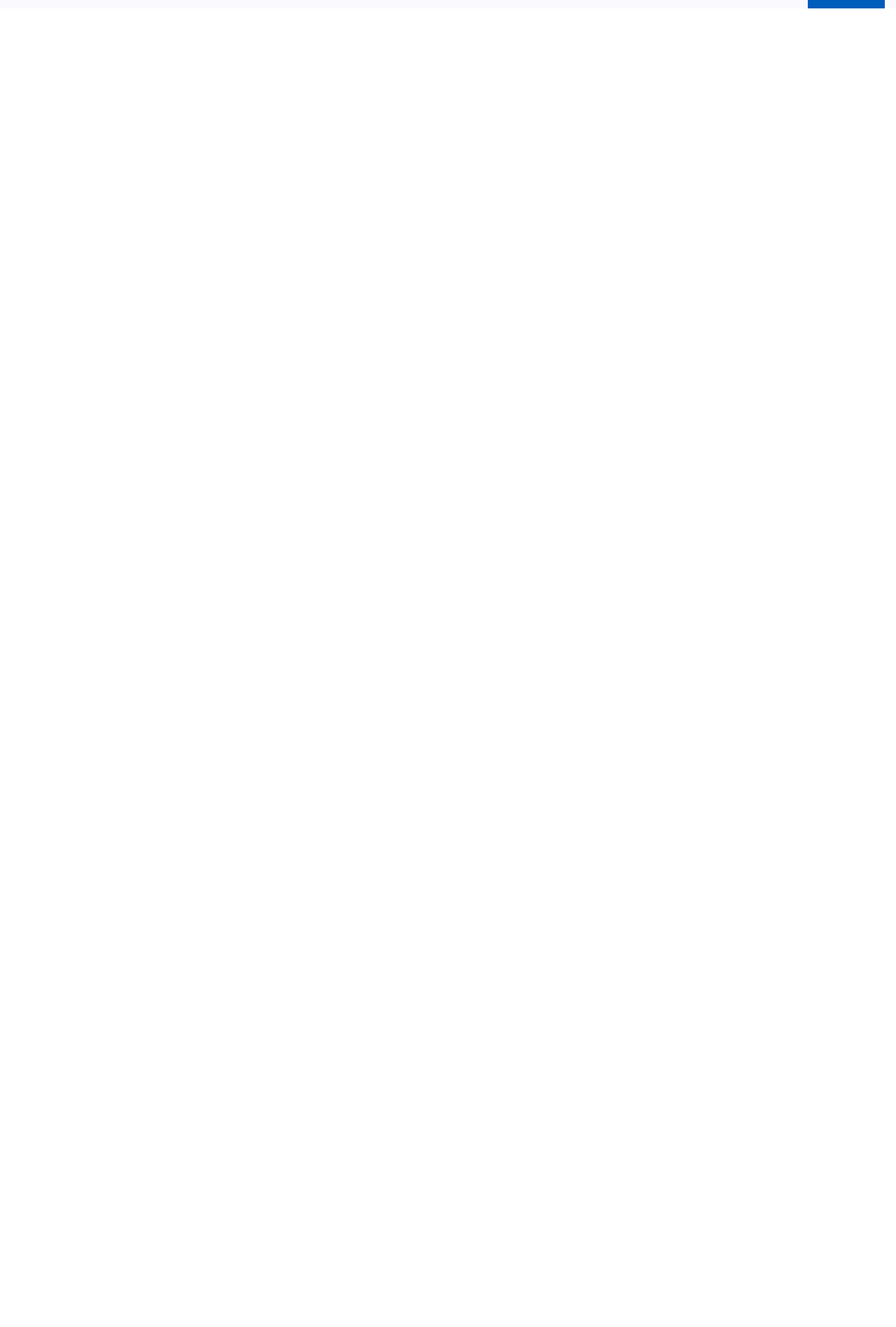
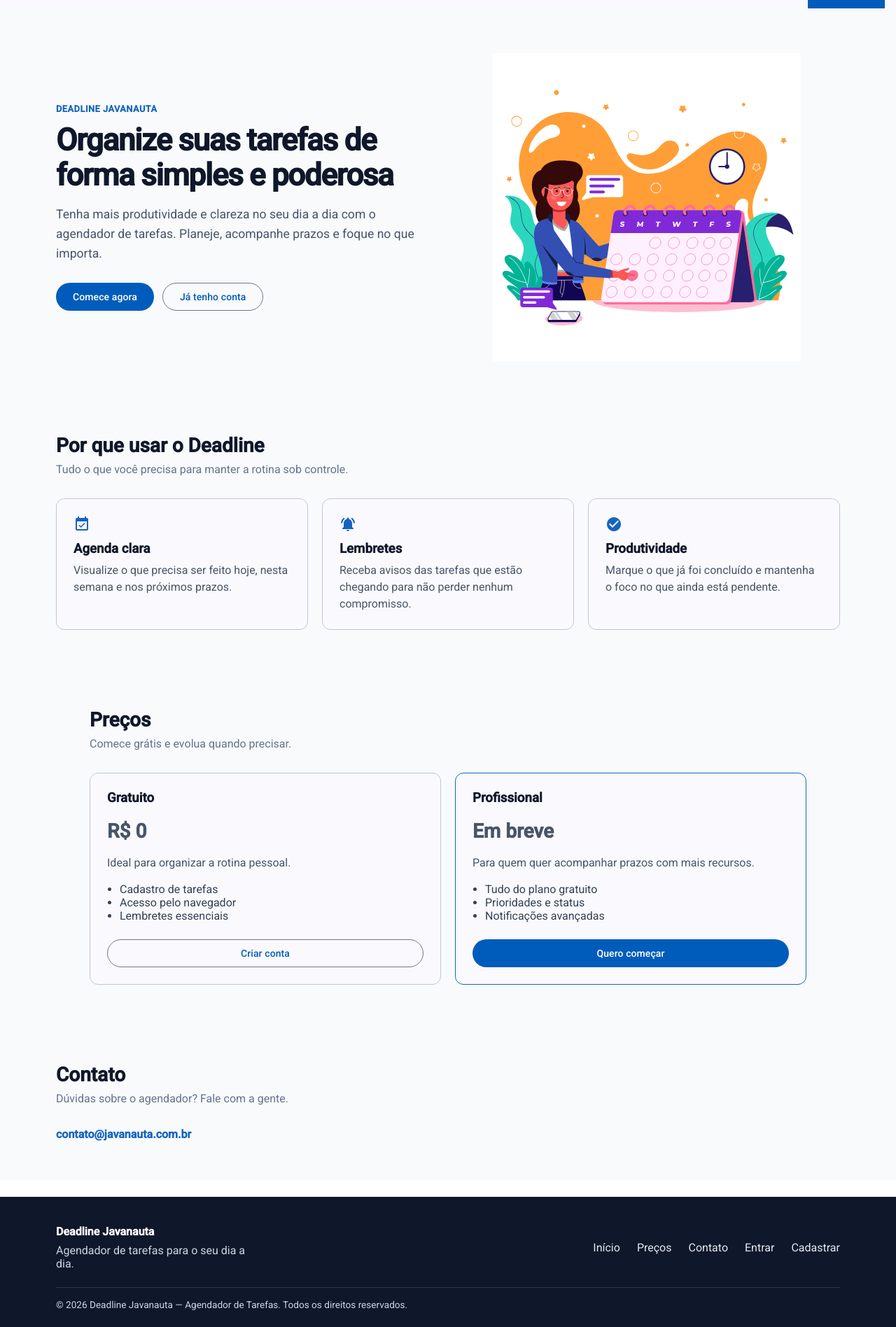
Before and after one commit to calebewerneckcouto/agendador-tarefas-angular, an Angular app: page / in a window 1280 px wide. Shown: the part 52-1948 px from the top of the page at 70% size. Before the commit the page ends 800 px from the top, so only its background shows below. Built offline with nearby package versions, Linux system fonts and the light colour scheme.

Commit message:
Criando o footer

```diff
--- a/angular.json
+++ b/angular.json
@@ -10,14 +10,7 @@
       "projectType": "application",
       "schematics": {
         "@schematics/angular:component": {
-          "style": "scss",
-          "assets":[
-            "src/assets",
-            {
-              "glob":"**/*",
-              "input":"public"
-            }
-          ]
+          "style": "scss"
         }
       },
       "root": "",
--- a/src/app/app.config.ts
+++ b/src/app/app.config.ts
@@ -1,13 +1,16 @@
 import { ApplicationConfig, provideBrowserGlobalErrorListeners } from '@angular/core';
 import { provideAnimationsAsync } from '@angular/platform-browser/animations/async';
-import { provideRouter } from '@angular/router';
+import { provideRouter, withInMemoryScrolling } from '@angular/router';
 import { routes } from './app.routes';
 
 export const appConfig: ApplicationConfig = {
   providers: [
     provideBrowserGlobalErrorListeners(),
     provideAnimationsAsync(),
-    provideRouter(routes),
+    provideRouter(routes, withInMemoryScrolling({
+      anchorScrolling: 'enabled',
+      scrollPositionRestoration: 'enabled',
+    })),
 
   ]
 };
--- a/src/app/app.html
+++ b/src/app/app.html
@@ -2,3 +2,4 @@
 
 <app-top-menu></app-top-menu>
 <router-outlet />
+<app-footer></app-footer>
--- a/src/app/app.routes.ts
+++ b/src/app/app.routes.ts
@@ -1,8 +1,10 @@
 import { Routes } from '@angular/router';
 import { RegisterComponent } from './pages/register/register';
 import { LoginComponent } from './pages/login/login';
+import { HomeComponent } from './pages/home/home';
 
 export const routes: Routes = [
+    {path: '', component: HomeComponent},
     {path: 'register',component: RegisterComponent},
     {path: 'login',component: LoginComponent}
 ];
--- /dev/null
+++ b/src/app/pages/home/home.html
@@ -0,0 +1,82 @@
+<div class="home">
+  <section class="home-hero">
+    <div class="hero-text">
+      <p class="hero-kicker">Deadline Javanauta</p>
+      <h1>Organize suas tarefas de forma simples e poderosa</h1>
+      <p class="hero-lead">
+        Tenha mais produtividade e clareza no seu dia a dia com o agendador de tarefas.
+        Planeje, acompanhe prazos e foque no que importa.
+      </p>
+
+      <div class="hero-actions">
+        <button mat-flat-button type="button" routerLink="/register">Comece agora</button>
+        <button mat-stroked-button type="button" routerLink="/login">Já tenho conta</button>
+      </div>
+    </div>
+
+    <div class="hero-image">
+      <img [src]="imgHero" alt="Ilustração de organização de tarefas" />
+    </div>
+  </section>
+
+  <section class="home-section" id="recursos">
+    <h2>Por que usar o Deadline</h2>
+    <p class="section-lead">Tudo o que você precisa para manter a rotina sob controle.</p>
+
+    <div class="feature-grid">
+      <mat-card class="feature-card" appearance="outlined">
+        <mat-icon>event_available</mat-icon>
+        <h3>Agenda clara</h3>
+        <p>Visualize o que precisa ser feito hoje, nesta semana e nos próximos prazos.</p>
+      </mat-card>
+      <mat-card class="feature-card" appearance="outlined">
+        <mat-icon>notifications_active</mat-icon>
+        <h3>Lembretes</h3>
+        <p>Receba avisos das tarefas que estão chegando para não perder nenhum compromisso.</p>
+      </mat-card>
+      <mat-card class="feature-card" appearance="outlined">
+        <mat-icon>check_circle</mat-icon>
+        <h3>Produtividade</h3>
+        <p>Marque o que já foi concluído e mantenha o foco no que ainda está pendente.</p>
+      </mat-card>
+    </div>
+  </section>
+
+  <section class="home-section home-section--muted" id="precos">
+    <h2>Preços</h2>
+    <p class="section-lead">Comece grátis e evolua quando precisar.</p>
+
+    <div class="price-grid">
+      <mat-card class="price-card" appearance="outlined">
+        <h3>Gratuito</h3>
+        <p class="price">R$ 0</p>
+        <p>Ideal para organizar a rotina pessoal.</p>
+        <ul>
+          <li>Cadastro de tarefas</li>
+          <li>Acesso pelo navegador</li>
+          <li>Lembretes essenciais</li>
+        </ul>
+        <button mat-stroked-button type="button" routerLink="/register">Criar conta</button>
+      </mat-card>
+      <mat-card class="price-card price-card--highlight" appearance="outlined">
+        <h3>Profissional</h3>
+        <p class="price">Em breve</p>
+        <p>Para quem quer acompanhar prazos com mais recursos.</p>
+        <ul>
+          <li>Tudo do plano gratuito</li>
+          <li>Prioridades e status</li>
+          <li>Notificações avançadas</li>
+        </ul>
+        <button mat-flat-button type="button" routerLink="/register">Quero começar</button>
+      </mat-card>
+    </div>
+  </section>
+
+  <section class="home-section" id="contato">
+    <h2>Contato</h2>
+    <p class="section-lead">Dúvidas sobre o agendador? Fale com a gente.</p>
+    <a class="contact-link" href="mailto:contato@javanauta.com.br">contato@javanauta.com.br</a>
+  </section>
+
+
+</div>
--- /dev/null
+++ b/src/app/pages/home/home.scss
@@ -0,0 +1,172 @@
+.home {
+  background: #f8fafc;
+  color: #0f172a;
+  min-height: calc(100vh - 64px);
+}
+
+.home-hero {
+  display: flex;
+  justify-content: space-between;
+  align-items: center;
+  gap: 48px;
+  padding: 64px 48px 48px;
+  max-width: 1120px;
+  margin: 0 auto;
+}
+
+.hero-text {
+  max-width: 520px;
+}
+
+.hero-kicker {
+  margin: 0 0 12px;
+  color: #1565c0;
+  font-weight: 600;
+  letter-spacing: 0.04em;
+  text-transform: uppercase;
+  font-size: 0.8rem;
+}
+
+.home-hero h1 {
+  margin: 0 0 16px;
+  font-size: clamp(2rem, 4vw, 2.75rem);
+  line-height: 1.15;
+  letter-spacing: -0.03em;
+}
+
+.hero-lead {
+  margin: 0 0 28px;
+  font-size: 1.1rem;
+  line-height: 1.6;
+  color: #475569;
+}
+
+.hero-actions {
+  display: flex;
+  flex-wrap: wrap;
+  gap: 12px;
+}
+
+.hero-image {
+  flex: 1;
+  display: flex;
+  justify-content: center;
+}
+
+.hero-image img {
+  width: min(440px, 100%);
+  height: auto;
+}
+
+.home-section {
+  max-width: 1120px;
+  margin: 0 auto;
+  padding: 56px 48px;
+  scroll-margin-top: 88px;
+}
+
+.home-section--muted {
+  background: #f8fafc;
+  max-width: none;
+  padding-left: max(48px, calc((100% - 1120px) / 2 + 48px));
+  padding-right: max(48px, calc((100% - 1120px) / 2 + 48px));
+}
+
+.home-section h2 {
+  margin: 0 0 8px;
+  font-size: 1.75rem;
+}
+
+.section-lead {
+  margin: 0 0 32px;
+  color: #64748b;
+}
+
+.feature-grid,
+.price-grid {
+  display: grid;
+  grid-template-columns: repeat(auto-fit, minmax(240px, 1fr));
+  gap: 20px;
+}
+
+.feature-card,
+.price-card {
+  padding: 24px;
+}
+
+.feature-card mat-icon {
+  color: #1565c0;
+  margin-bottom: 12px;
+}
+
+.feature-card h3,
+.price-card h3 {
+  margin: 0 0 8px;
+}
+
+.feature-card p,
+.price-card p {
+  margin: 0;
+  color: #475569;
+  line-height: 1.5;
+}
+
+.price-card ul {
+  margin: 16px 0 24px;
+  padding-left: 18px;
+  color: #334155;
+}
+
+.price {
+  margin: 8px 0 12px !important;
+  font-size: 1.75rem;
+  font-weight: 700;
+  color: #0f172a;
+}
+
+.price-card--highlight {
+  border-color: #1565c0;
+}
+
+.price-card button {
+  width: 100%;
+}
+
+.contact-link {
+  color: #1565c0;
+  font-weight: 600;
+  text-decoration: none;
+}
+
+.home-footer {
+  background: #0f172a;
+  color: #cbd5e1;
+  padding: 40px 48px 24px;
+  margin-top: 24px;
+}
+
+
+
+@media (max-width: 800px) {
+  .home-hero,
+  .home-section,
+  .home-footer {
+    padding-left: 24px;
+    padding-right: 24px;
+  }
+
+  .home-hero {
+    flex-direction: column;
+    text-align: center;
+    padding-top: 40px;
+  }
+
+  .hero-actions {
+    justify-content: center;
+  }
+
+  .home-section--muted {
+    padding-left: 24px;
+    padding-right: 24px;
+  }
+}
--- /dev/null
+++ b/src/app/pages/home/home.ts
@@ -0,0 +1,15 @@
+import { Component } from '@angular/core';
+import { MatButtonModule } from '@angular/material/button';
+import { MatCardModule } from '@angular/material/card';
+import { MatIconModule } from '@angular/material/icon';
+import { RouterLink } from '@angular/router';
+
+@Component({
+  selector: 'app-home',
+  imports: [MatButtonModule, MatIconModule, MatCardModule, RouterLink],
+  templateUrl: './home.html',
+  styleUrl: './home.scss',
+})
+export class HomeComponent {
+  imgHero = 'assets/imagem-hero.svg';
+}
--- /dev/null
+++ b/src/app/shared/components/global/footer/footer.html
@@ -0,0 +1,16 @@
+<footer class="home-footer">
+    <div class="footer-inner">
+      <div>
+        <strong>Deadline Javanauta</strong>
+        <p>Agendador de tarefas para o seu dia a dia.</p>
+      </div>
+      <nav class="footer-nav">
+        <a routerLink="/">Início</a>
+        <a routerLink="/" fragment="precos">Preços</a>
+        <a routerLink="/" fragment="contato">Contato</a>
+        <a routerLink="/login">Entrar</a>
+        <a routerLink="/register">Cadastrar</a>
+      </nav>
+    </div>
+    <p class="footer-copy">© 2026 Deadline Javanauta — Agendador de Tarefas. Todos os direitos reservados.</p>
+  </footer>
--- /dev/null
+++ b/src/app/shared/components/global/footer/footer.scss
@@ -0,0 +1,57 @@
+.home-footer {
+  background: #0f172a;
+  color: #cbd5e1;
+  padding: 40px 48px 24px;
+  margin-top: 24px;
+}
+
+.footer-inner {
+  max-width: 1120px;
+  margin: 0 auto 24px;
+  display: flex;
+  justify-content: space-between;
+  gap: 32px;
+  flex-wrap: wrap;
+}
+
+.footer-inner strong {
+  display: block;
+  color: #fff;
+  margin-bottom: 8px;
+}
+
+.footer-inner p {
+  margin: 0;
+  max-width: 280px;
+}
+
+.footer-nav {
+  display: flex;
+  flex-wrap: wrap;
+  gap: 16px 24px;
+  align-items: center;
+}
+
+.footer-nav a {
+  color: #e2e8f0;
+  text-decoration: none;
+}
+
+.footer-nav a:hover {
+  color: #fff;
+}
+
+.footer-copy {
+  max-width: 1120px;
+  margin: 0 auto;
+  padding-top: 16px;
+  border-top: 1px solid rgba(255, 255, 255, 0.12);
+  font-size: 0.85rem;
+}
+
+@media (max-width: 800px) {
+  .home-footer {
+    padding-left: 24px;
+    padding-right: 24px;
+  }
+}
--- a/src/app/shared/components/global/top-menu/top-menu.html
+++ b/src/app/shared/components/global/top-menu/top-menu.html
@@ -1,8 +1,8 @@
 <mat-toolbar class="app-top-menu-toolbar">
     <span class="logo"><a routerLink="/"><img [src]="appLogo" alt="logo" class="logo-img" /></a></span>
     <span class="espacer"></span>
-    <a mat-button>Precos</a>
-    <a mat-button>Contatos</a>
+    <a mat-button routerLink="/" fragment="precos">Preços</a>
+    <a mat-button routerLink="/" fragment="contato">Contato</a>
 
     <span class="espacer"></span>
     <button mat-button  [disabled]="estaNaRotaLogin()" routerLink="/login">Entrar</button>
```
Also changed, not shown: src/app/app.ts (+5 -4 lines), src/app/shared/components/global/footer/footer.ts (added, +10 -0 lines), src/assets/imagem-hero.svg (added).
